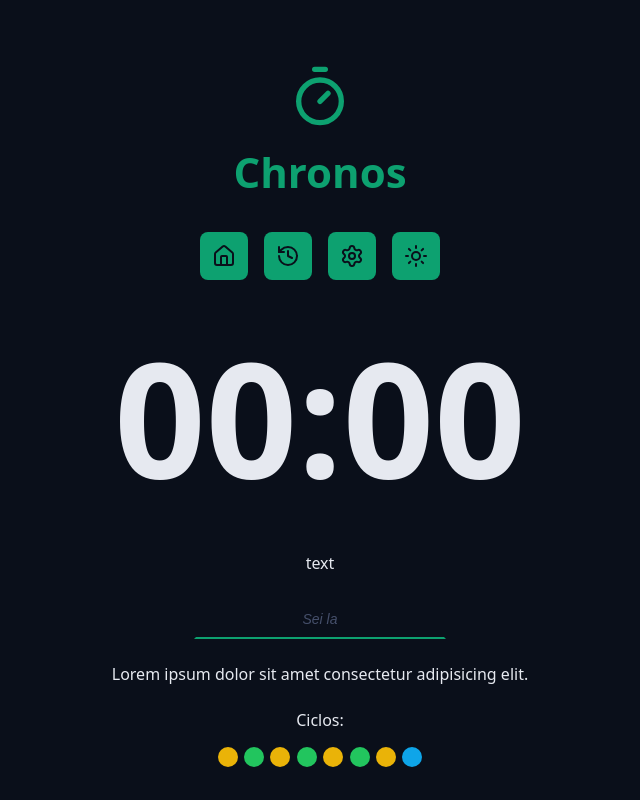
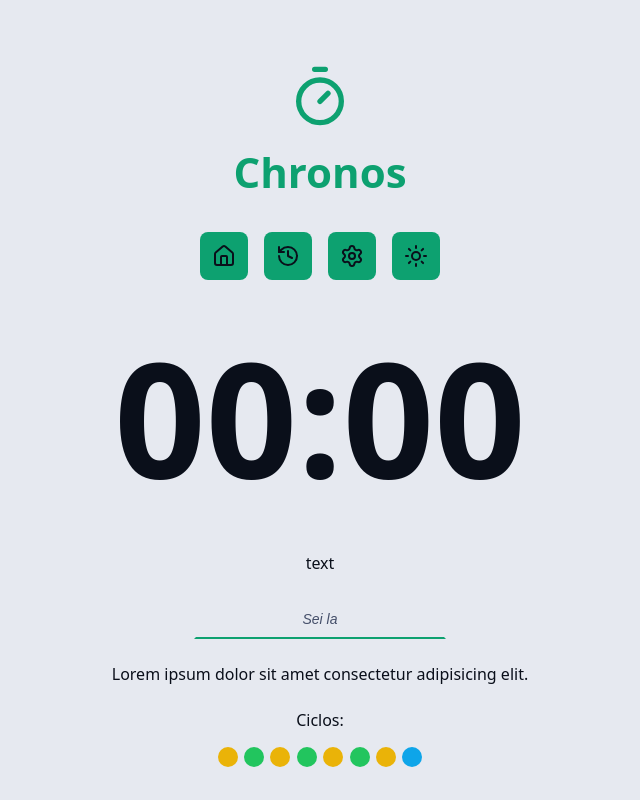
Before and after one commit to RenatoTakaoka/pomodoro, a React (Vite) app: page / in a window 1280 px wide. Shown: the top 800 px of the page, without its empty margins (320-960 px from the left). Built offline with nearby package versions, Linux system fonts and the light colour scheme.

Commit message:
Adicionado tema dark e light

```diff
--- a/src/components/Menu/index.tsx
+++ b/src/components/Menu/index.tsx
@@ -1,20 +1,61 @@
-import { History, House, Settings, Sun } from "lucide-react";
 import styles from "./styles.module.css";
+import { useEffect, useState } from "react";
+import { History, House, Moon, Settings, Sun } from "lucide-react";
+
+type Themes = "light" | "dark";
 
 export function Menu() {
+  const [theme, setTheme] = useState<Themes>(() => {
+    const storedTheme = localStorage.getItem("theme");
+    return (storedTheme === "light" || storedTheme === "dark") ? storedTheme : "light";
+  });
+
+  function handleChangeTheme(newTheme: Themes) {
+    setTheme(newTheme);
+  }
+
+  useEffect(() => {
+    document.documentElement.setAttribute("data-theme", theme);
+    localStorage.setItem("theme", theme);
+  }, [theme]);
+
   return (
     <nav className={styles.menu}>
-      <a className={styles.menuLink} href="#">
+      <a
+        className={styles.menuLink}
+        href="#"
+        aria-label="Home"
+        title="Ir para a Home"
+      >
         <House />
       </a>
-      <a className={styles.menuLink} href="#">
+      <a
+        className={styles.menuLink}
+        href="#"
+        aria-label="Histórico"
+        title="Ir para o Histórico"
+      >
         <History />
       </a>
-      <a className={styles.menuLink} href="#">
+      <a
+        className={styles.menuLink}
+        href="#"
+        aria-label="Configurações"
+        title="Ir para as Configurações"
+      >
         <Settings />
       </a>
-      <a className={styles.menuLink} href="#">
-        <Sun />
+      <a
+        className={styles.menuLink}
+        href="#"
+        aria-label="Tema"
+        title="Alterar tema"
+        onClick={e => {
+          e.preventDefault();
+          handleChangeTheme(theme === "light" ? "dark" : "light");
+        }}
+      >
+        {theme === "light" ? <Sun /> : <Moon />}
       </a>
     </nav>
   );
--- a/src/styles/theme.css
+++ b/src/styles/theme.css
@@ -35,3 +35,21 @@
   --disabled: #555f7d;
   --text-disabled: #aab3cc;
 }
+
+:root[data-theme='light'] {
+  --gray-100: #0a0f1a;
+  --gray-200: #181f2e;
+  --gray-300: #272f43;
+  --gray-400: #363d56;
+  --gray-500: #454f6a;
+  --gray-600: #555f7d;
+  --gray-700: #aab3cc;
+  --gray-800: #cdd3e1;
+  --gray-900: #e6e9f0;
+
+  --text-default: #0a0f1a;
+  --text-muted: #272f43;
+
+  --link-color: #0b8a60;
+  --link-hover: #065f46;
+}
```
